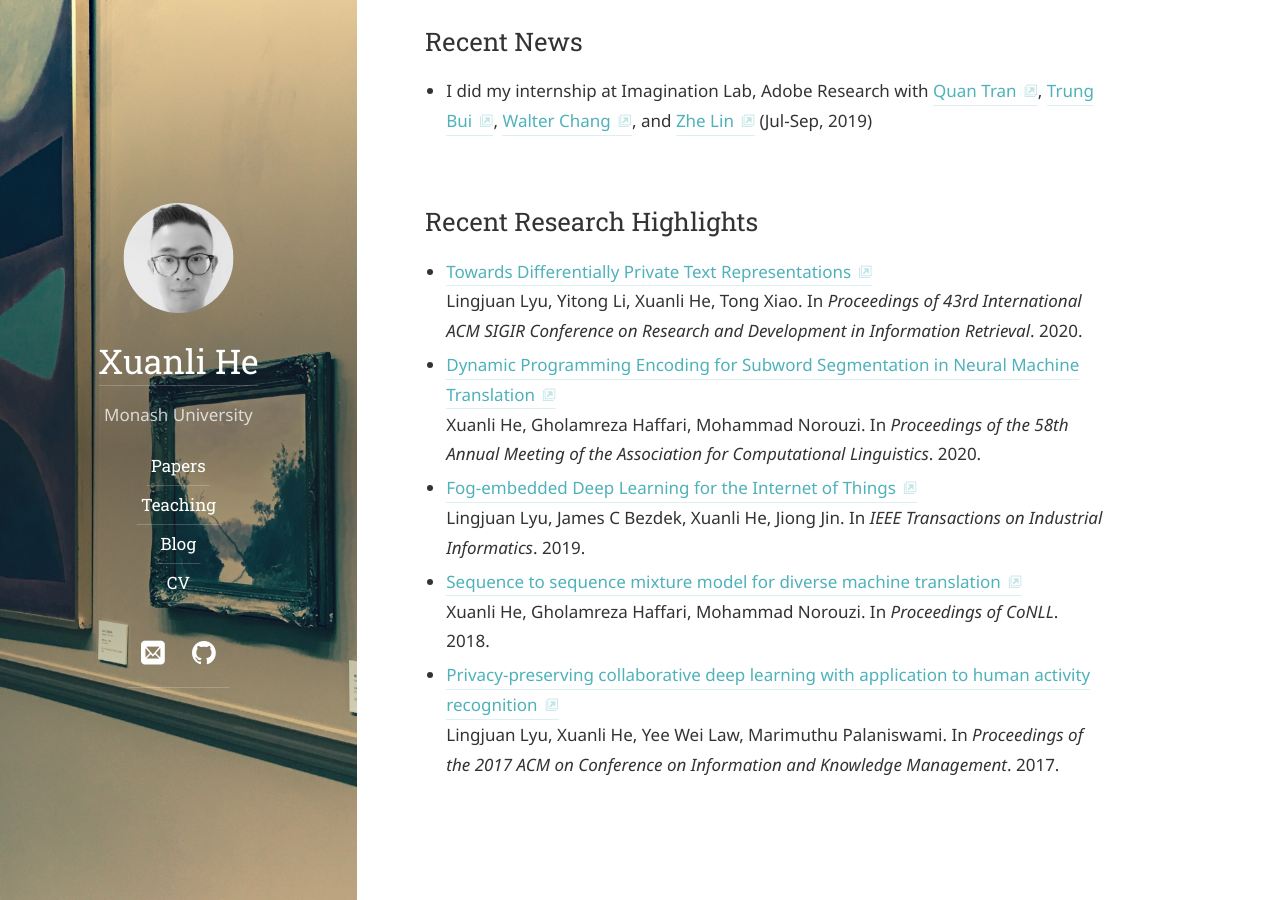
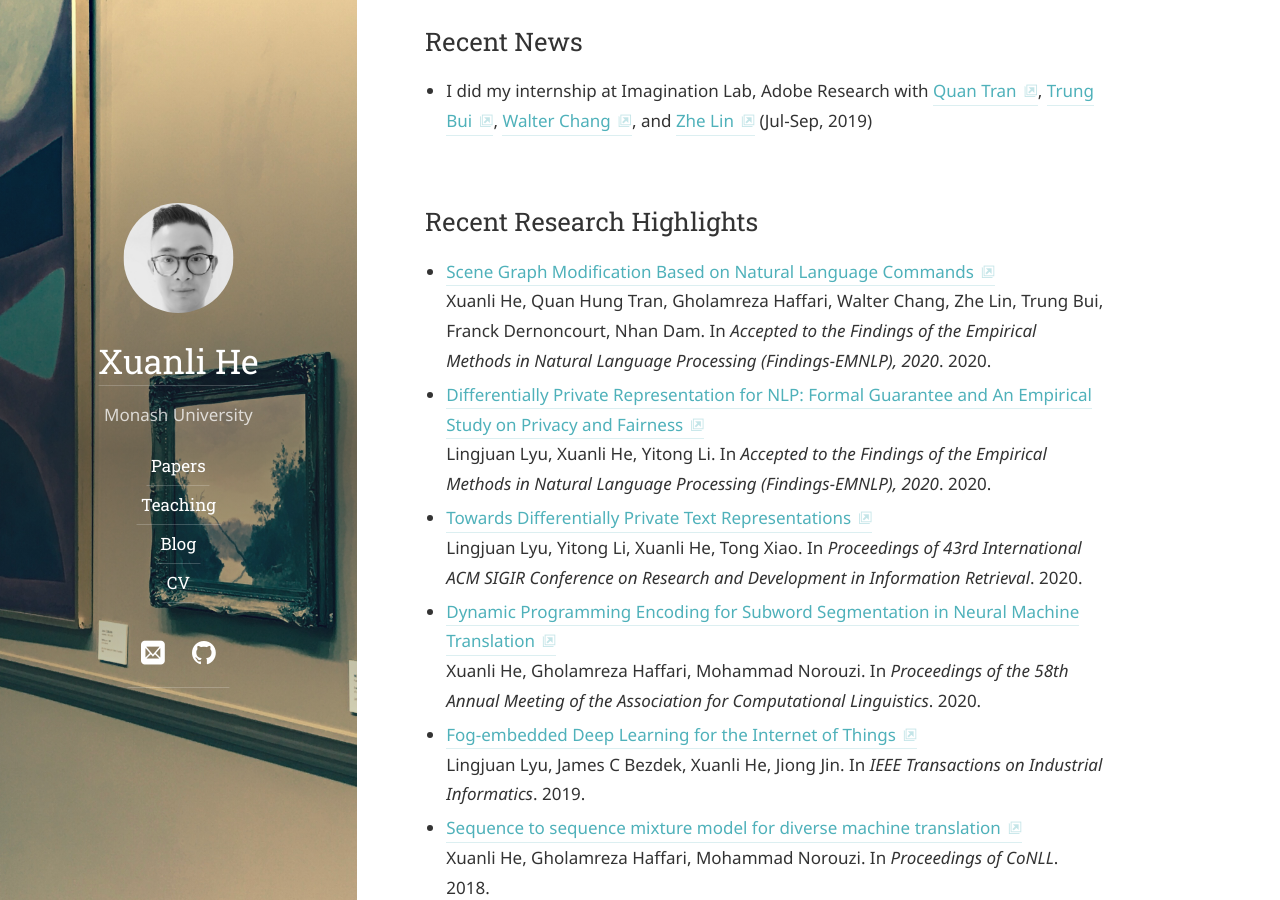
Before and after one commit to xlhex/xlhex.github.io, a Jekyll site: the page built from index.md, in a window 1280 px wide and 900 px high, scrolled down 591 px. Built offline with Jekyll 4.4.1, drawn with Linux system fonts in a browser that asks for light colours; some web fonts are replaced.

Commit message:
emnlp2020

```diff
--- a/_data/cv.yml
+++ b/_data/cv.yml
@@ -62,7 +62,7 @@ after-pubs:
         items:
           -
             title: Reviewer
-            detail: ACL2020
+            detail: ACL2020, EMNLP2020
   -
     heading: Engineering Positions
     items:
--- a/_data/papers.yml
+++ b/_data/papers.yml
@@ -1,4 +1,22 @@
 papers:
+  - layout: paper
+    paper-type: inproceedings
+    selected: yes
+    year: 2020
+    title: "Scene Graph Modification Based on Natural Language Commands"
+    authors: "Xuanli He, Quan Hung Tran, Gholamreza Haffari, Walter Chang, Zhe Lin, Trung Bui, Franck Dernoncourt, Nhan Dam"
+    booktitle: "Accepted to the Findings of the Empirical Methods in Natural Language Processing (Findings-EMNLP), 2020"
+    doc-url: https://arxiv.org/abs/2010.02591
+    venue: conference
+  - layout: paper
+    paper-type: inproceedings
+    selected: yes
+    year: 2020
+    title: "Differentially Private Representation for NLP: Formal Guarantee and An Empirical Study on Privacy and Fairness"
+    authors: "Lingjuan Lyu, Xuanli He, Yitong Li"
+    booktitle: "Accepted to the Findings of the Empirical Methods in Natural Language Processing (Findings-EMNLP), 2020"
+    doc-url: https://arxiv.org/abs/2010.01285
+    venue: conference
   - layout: paper
     paper-type: inproceedings
     selected: yes
```
